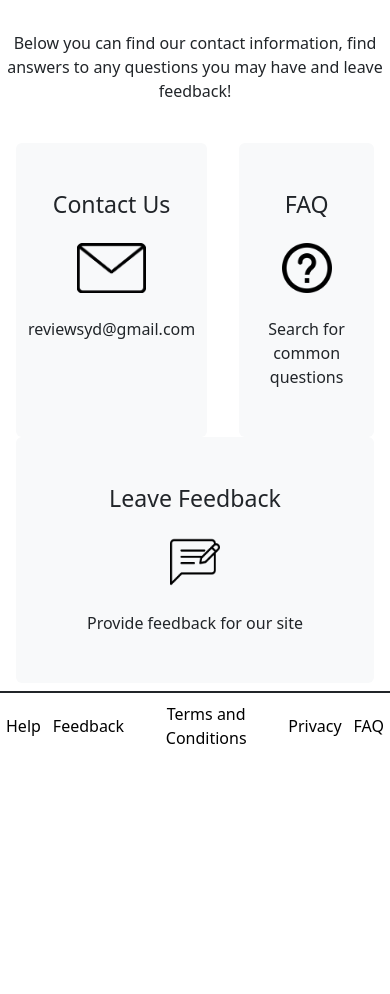
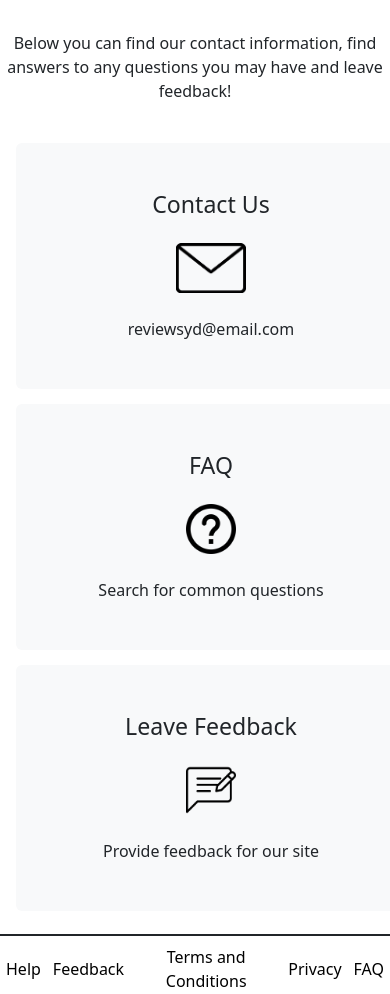
Before and after one commit to amizee/ReviewSyd, a Django app: page /help/ in a window 390 px wide. Shown: the part 211-1205 px from the top of the page. Before the commit the page ends 955 px from the top, so only its background shows below. Run offline with Django 4.2, Linux system fonts and the light colour scheme.

Commit message:
slight changes to help page

```diff
--- a/ReviewSyd/ReviewSyd/asgi.py
+++ b/ReviewSyd/ReviewSyd/asgi.py
@@ -1,4 +1,4 @@
-"""
+f"""
 ASGI config for ReviewSyd project.
 
 It exposes the ASGI callable as a module-level variable named ``application``.
--- a/ReviewSyd/myapp/templates/help.html
+++ b/ReviewSyd/myapp/templates/help.html
@@ -1,36 +1,67 @@
 {%extends "hf.html"%}{%block title%}Help{%endblock%} {%block content%}
 {% load static %}
+
+<style>
+    /* Custom CSS for adding margin on small screens */
+    @media (max-width: 576px) {
+        .sd-margin {
+            margin-bottom: 15px;
+    }
+</style>
+
 <div class="text-center">
     <h1>Reach Our Team</h1>
     <br />
-        <p>
-            Below you can find our contact information, find answers to any questions
-            you may have and leave feedback!
-        </p>
+    <p>
+        Below you can find our contact information, find answers to any
+        questions you may have and leave feedback!
+    </p>
     <br />
 </div>
 
 <div class="container text-center">
-    <div class="row justify-content-center">
-        <div class="col bg-light mx-3 rounded">
+    <div class="row">
+        <div class="col-sm sd-margin bg-light mx-3 rounded">
             <h3 class="mt-5 mb-4">Contact Us</h3>
-            <img class="rounded-0 mb-4" style="width: 50x; height: 50px;" src ="/static/images/email-icon.png" alt=""/>
-            <p class="mb-5">reviewsyd@gmail.com</p>
+            <img
+                class="rounded-0 mb-4"
+                style="width: 50x; height: 50px"
+                src="/static/images/email-icon.png"
+                alt=""
+            />
+            <p class="mb-5">reviewsyd@email.com</p>
         </div>
-        <div class="col bg-light mx-3 rounded">
 
-            <h3 class="mt-5 mb-4">FAQ</h3>
-            <a href="{% url 'faq' %}">
-                <img class="rounded-0 mb-4" style="width: 50x; height: 50px;" src ="/static/images/faq-icon.png" alt=""/>
+        <div class="col-sm sd-margin bg-light mx-3 rounded">
+            <a
+                href="{% url 'faq' %}"
+                style="text-decoration: none; color: inherit"
+            >
+                <h3 class="mt-5 mb-4">FAQ</h3>
+                <img
+                    class="rounded-0 mb-4"
+                    style="width: 50x; height: 50px"
+                    src="/static/images/faq-icon.png"
+                    alt=""
+                />
+                <p class="mb-5">Search for common questions</p>
             </a>
-            <p class="mb-5">Search for common questions</p>
         </div>
-        <div class="col bg-light mx-3 rounded">
-            <h3 class="mt-5 mb-4">Leave Feedback</h3>
-            <a href="{% url 'feedback' %}">
-                <img class="rounded-0 mb-4" style="width: 50x; height: 50px;" src ="/static/images/feedback-icon.png" alt=""/>
+
+        <div class="col-sm sd-margin bg-light mx-3 rounded">
+            <a
+                href="{% url 'feedback' %}"
+                style="text-decoration: none; color: inherit"
+            >
+                <h3 class="mt-5 mb-4">Leave Feedback</h3>
+                <img
+                    class="rounded-0 mb-4"
+                    style="width: 50x; height: 50px"
+                    src="/static/images/feedback-icon.png"
+                    alt=""
+                />
+                <p class="mb-5">Provide feedback for our site</p>
             </a>
-            <p class="mb-5">Provide feedback for our site</p>
         </div>
     </div>
 </div>
```
